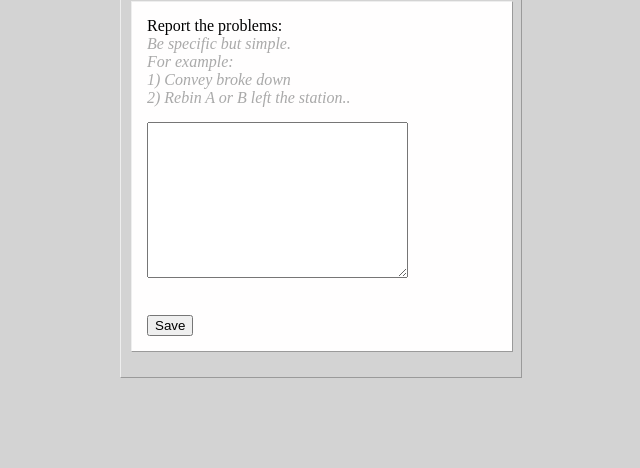
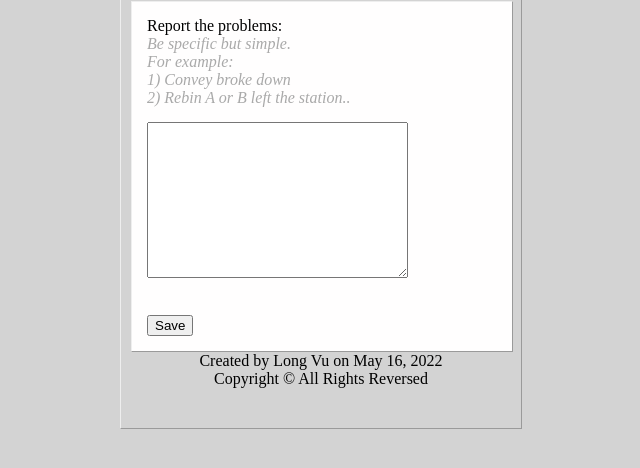
Before and after one commit to LongVu80/AmazonDailyReportLog, a plain HTML site: page edit.html in a window 1280 px wide. Shown: the part 156-624 px from the top of the page, without its empty margins (319-959 px from the left). Drawn offline with Linux system fonts and the light colour scheme.

Commit message:
update copyright

```diff
--- a/edit.html
+++ b/edit.html
@@ -34,6 +34,10 @@
         <br>
         <a href="index.html"><button>Save</button></a>
     </div>
+    <div id="about">
+        Created by Long Vu on May 16, 2022<br>
+        Copyright © All Rights Reversed
+    </div>
     <script src="js/report-functions.js"></script>
     <script src="js/edit.js"></script>
 </body>
```
Also changed, not shown: dashboard.html (+4 -1 lines), index.html (+4 -0 lines).
